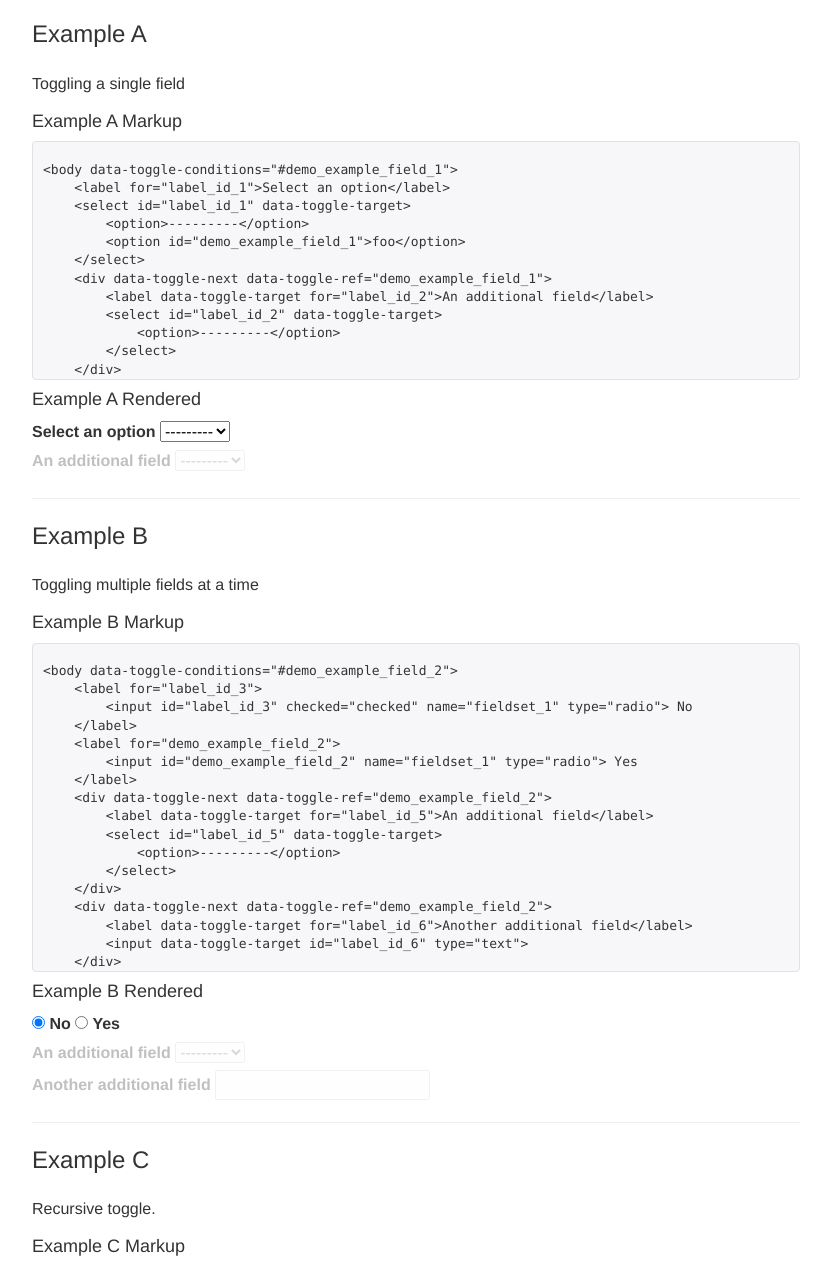
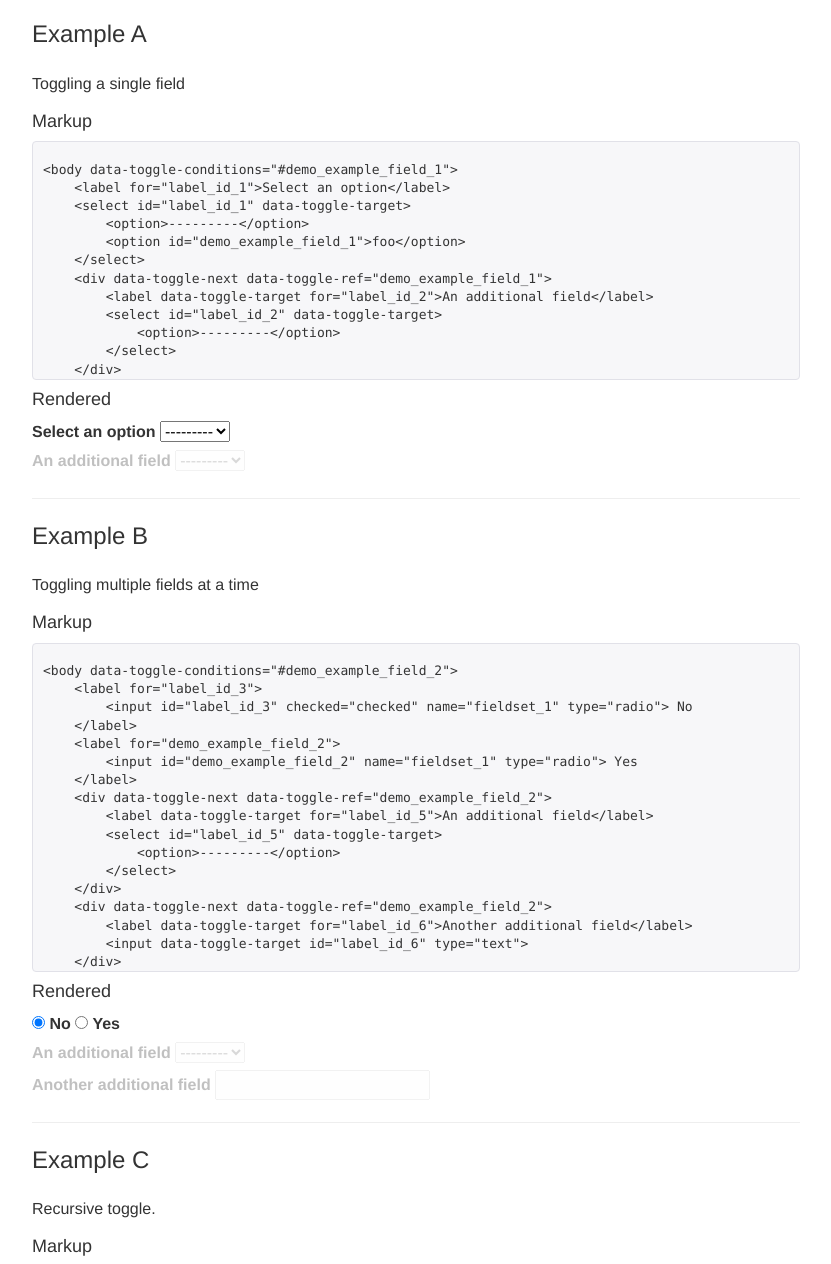
Before and after one commit to nomensa/jquery.toggle-fields, a website: page index.html in a window 1280 px wide. Shown: the part 360-1624 px from the top of the page, without its empty margins (224-1055 px from the left). Drawn offline with Linux system fonts and the light colour scheme.

Commit message:
improved readability of demo

```diff
--- a/index.html
+++ b/index.html
@@ -26,9 +26,9 @@
     </code>
 </pre>
 
-            <h3>Example A</h3>
+            <h3 id="example-heading--a">Example A</h3>
             <p>Toggling a single field</p>
-            <h4>Example A Markup </h4>
+            <h4 aria-describedby="example-heading--a">Markup</h4>
 <pre class="prettyprint">
 &lt;body data-toggle-conditions="#demo_example_field_1"&gt;
     &lt;label for="label_id_1"&gt;Select an option&lt;/label&gt;
@@ -43,7 +43,7 @@
         &lt;/select&gt;
     &lt;/div&gt;
 </pre>
-            <h4>Example A Rendered</h4>
+            <h4 aria-describedby="example-heading--a">Rendered</h4>
             <form>
                 <label for="label_id_1">Select an option</label>
                 <select id="label_id_1" data-toggle-target>
@@ -59,9 +59,9 @@
             </form>
             <hr />
 
-            <h3>Example B</h3>
+            <h3 id="example-heading--b">Example B</h3>
             <p>Toggling multiple fields at a time</p>
-            <h4>Example B Markup</h4>
+            <h4 aria-describedby="example-heading--b">Markup</h4>
 <pre class="prettyprint">
 &lt;body data-toggle-conditions="#demo_example_field_2"&gt;
     &lt;label for="label_id_3"&gt;
@@ -81,7 +81,7 @@
         &lt;input data-toggle-target id="label_id_6" type="text">
     &lt;/div>
 </pre>
-            <h4>Example B Rendered</h4>
+            <h4 aria-describedby="example-heading--b">Rendered</h4>
             <form>
                 <label for="label_id_3"><input id="label_id_3" checked="checked" name="fieldset_1" type="radio"> No</label>
                 <label for="demo_example_field_2"><input id="demo_example_field_2" name="fieldset_1" type="radio"> Yes</label>
@@ -98,9 +98,9 @@
             </form>
             <hr />
 
-            <h3>Example C</h3>
+            <h3 id="example-heading--c">Example C</h3>
             <p>Recursive toggle.</p>
-            <h4>Example C Markup</h4>
+            <h4 aria-describedby="example-heading--c">Markup</h4>
 <pre class="prettyprint">
 &lt;body data-toggle-conditions="#demo_example_field_3, #demo_example_field_4, #demo_example_field_5"&gt;
     &lt;label for="label_id_7"&gt;First toggle&lt;/label&gt;
@@ -126,7 +126,7 @@
         &lt;p&gt;Foo paragraph that belongs to the third toggle.&lt;/p&gt;
     &lt;/div&gt;
 </pre>
-            <h4>Example C Rendered</h4>
+            <h4 aria-describedby="example-heading--c">Rendered</h4>
             <form>
                 <label for="label_id_7">First toggle</label>
                 <select id="label_id_7" data-toggle-target>
@@ -153,9 +153,9 @@
             </form>
             <hr />
 
-            <h3>Example D</h3>
+            <h3 id="example-heading--d">Example D</h3>
             <p>Checkbox example</p>
-            <h4>Example D Markup</h4>
+            <h4 aria-describedby="example-heading--d">Markup</h4>
 <pre class="prettyprint">
 &lt;body data-toggle-conditions="#demo_example_field_6"&gt;
     &#x3C;label for=&#x22;demo_example_field_6&#x22;&#x3E;
@@ -168,7 +168,7 @@
         &#x3C;/select&#x3E;
     &#x3C;/div&#x3E;
 </pre>
-            <h4>Example D Rendered</h4>
+            <h4 aria-describedby="example-heading--d">Rendered</h4>
             <form>
                 <label for="demo_example_field_6">
                     <input id="demo_example_field_6" checked type="checkbox"> No
@@ -182,9 +182,9 @@
             </form>
             <hr />
 
-            <h3>Example E</h3>
+            <h3 id="example-heading--e">Example E</h3>
             <p>Field with help text example</p>
-            <h4>Example D Markup</h4>
+            <h4 aria-describedby="example-heading--e">Markup</h4>
 <pre class="prettyprint">
 &lt;body data-toggle-conditions="#demo_example_field_7"&gt;
     &#x3C;label for=&#x22;label_id_10&#x22;&#x3E;Select an option&#x3C;/label&#x3E;
@@ -198,7 +198,7 @@
         &#x3C;p id=&#x22;instructions_id_1&#x22; class=&#x22;form-row__instructions&#x22;&#x3E;For example: name@example.com&#x3C;/p&#x3E;
     &#x3C;/div&#x3E;
 </pre>
-            <h4>Example E Rendered</h4>
+            <h4 aria-describedby="example-heading--e">Rendered</h4>
             <form>
                 <label for="label_id_10">Select an option</label>
                 <select id="label_id_10" data-toggle-target>
```
